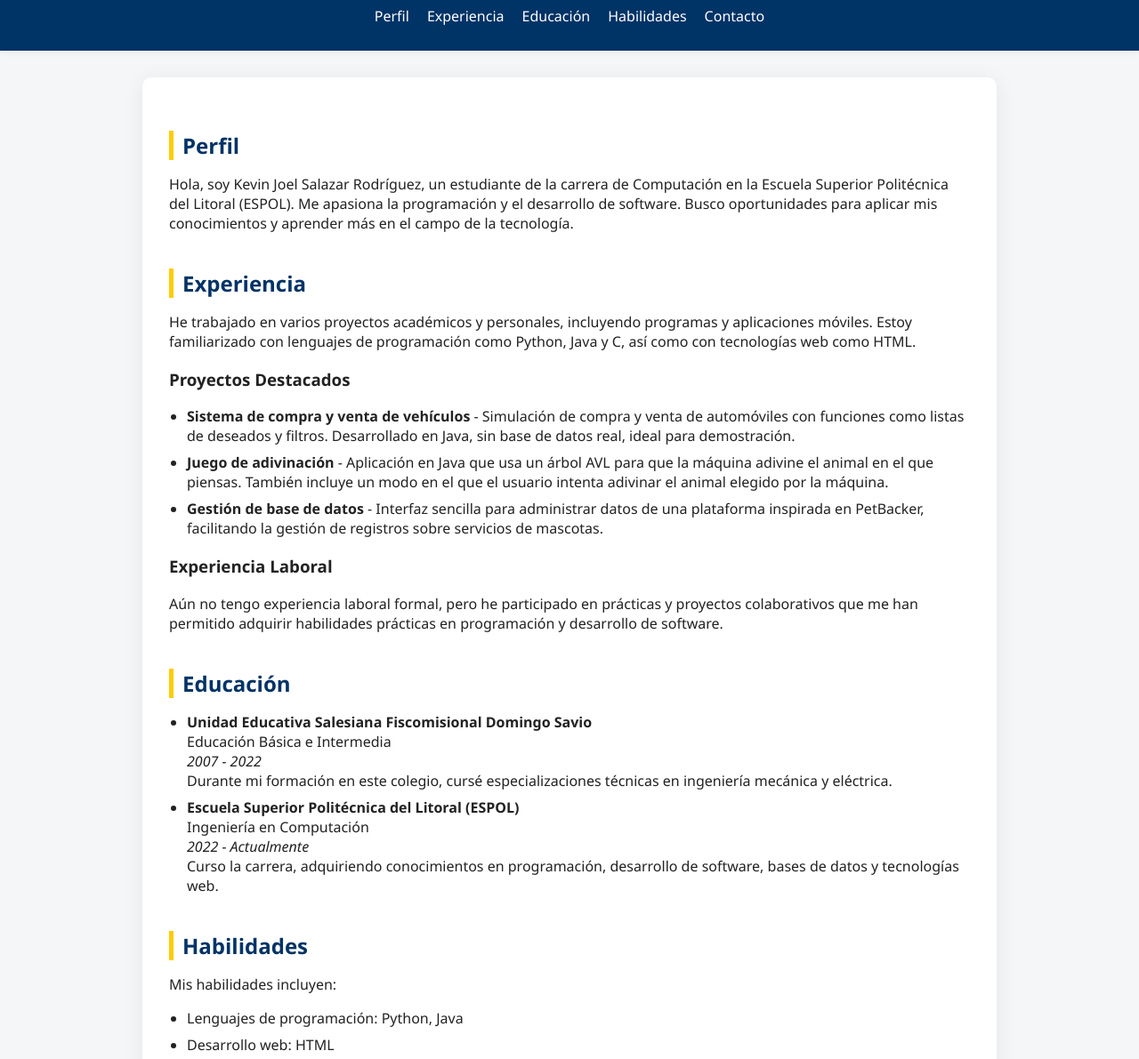
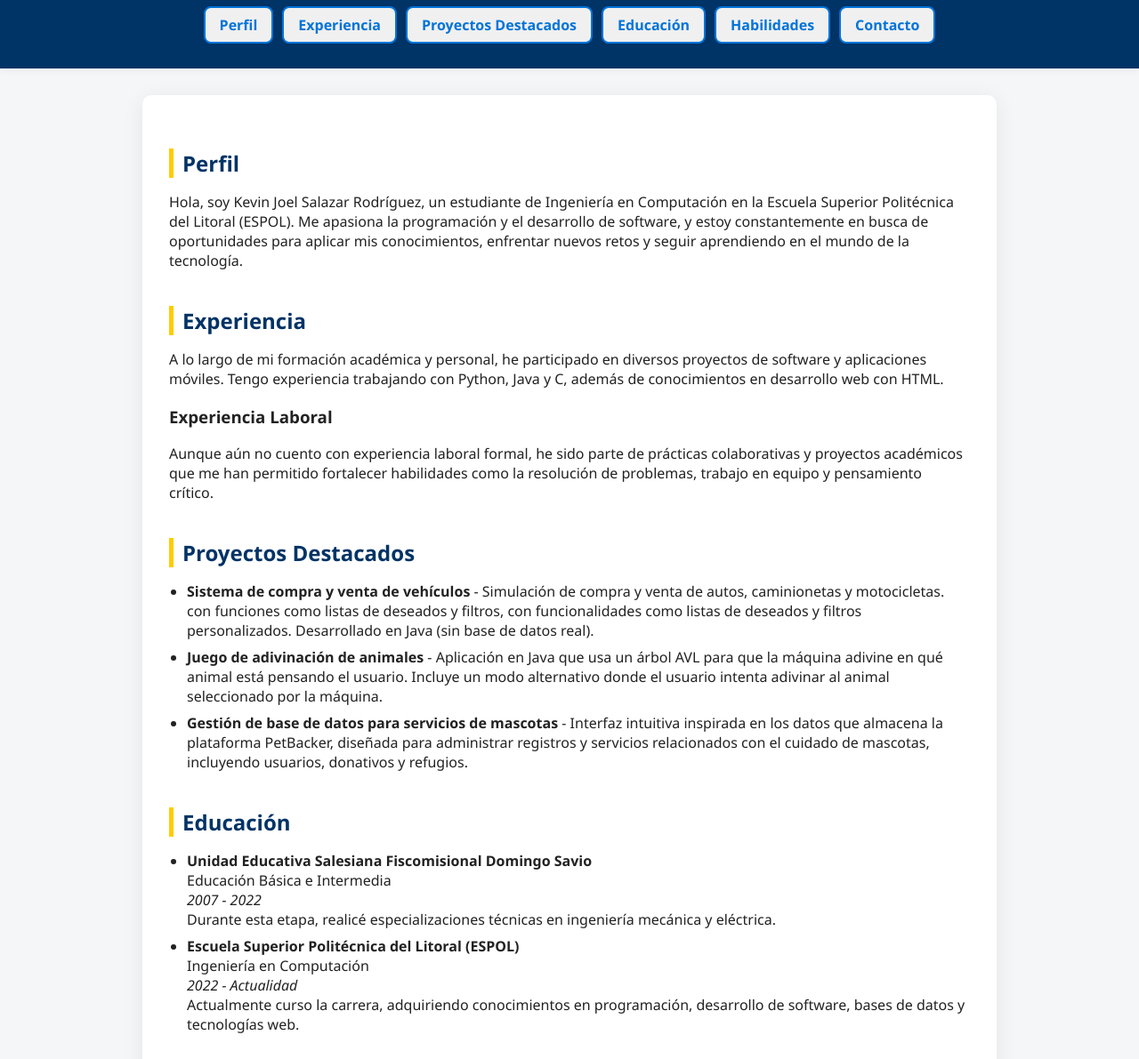
Before and after one commit to KevinJSalazar/curriculum, a plain HTML site: page index.html in a window 1280 px wide. Shown: the part 81-1272 px from the top of the page at 89% size. Drawn offline with Linux system fonts and the light colour scheme.

Commit message:
Mejora en la redacción del curriculum. Y modificación en los vínculos de navegación.

```diff
--- a/index.html
+++ b/index.html
@@ -16,6 +16,7 @@
             <ul>
                 <li><a href="#perfil">Perfil</a></li>
                 <li><a href="#experiencia">Experiencia</a></li>
+                <li><a href="#proyectos">Proyectos Destacados</a></li>
                 <li><a href="#educacion">Educación</a></li>
                 <li><a href="#habilidades">Habilidades</a></li>
                 <li><a href="#contacto">Contacto</a></li>
@@ -25,19 +26,21 @@
     <main>
         <section id="perfil">
             <h2>Perfil</h2>
-            <p>Hola, soy Kevin Joel Salazar Rodríguez, un estudiante de la carrera de Computación en la Escuela Superior Politécnica del Litoral (ESPOL). Me apasiona la programación y el desarrollo de software. Busco oportunidades para aplicar mis conocimientos y aprender más en el campo de la tecnología.</p>
+            <p>Hola, soy Kevin Joel Salazar Rodríguez, un estudiante de Ingeniería en Computación en la Escuela Superior Politécnica del Litoral (ESPOL). Me apasiona la programación y el desarrollo de software, y estoy constantemente en busca de oportunidades para aplicar mis conocimientos, enfrentar nuevos retos y seguir aprendiendo en el mundo de la tecnología.</p>
         </section>
         <section id="experiencia">
             <h2>Experiencia</h2>
-            <p>He trabajado en varios proyectos académicos y personales, incluyendo programas y aplicaciones móviles. Estoy familiarizado con lenguajes de programación como Python, Java y C, así como con tecnologías web como HTML.</p>
-            <h3>Proyectos Destacados</h3>
+            <p>A lo largo de mi formación académica y personal, he participado en diversos proyectos de software y aplicaciones móviles. Tengo experiencia trabajando con Python, Java y C, además de conocimientos en desarrollo web con HTML.</p>
+            <h3>Experiencia Laboral</h3>
+            <p>Aunque aún no cuento con experiencia laboral formal, he sido parte de prácticas colaborativas y proyectos académicos que me han permitido fortalecer habilidades como la resolución de problemas, trabajo en equipo y pensamiento crítico.</p>
+        </section>
+        <section id="proyectos">
+            <h2>Proyectos Destacados</h2>
             <ul>
-                <li><strong>Sistema de compra y venta de vehículos</strong> - Simulación de compra y venta de automóviles con funciones como listas de deseados y filtros. Desarrollado en Java, sin base de datos real, ideal para demostración.</li>
-                <li><strong>Juego de adivinación</strong> - Aplicación en Java que usa un árbol AVL para que la máquina adivine el animal en el que piensas. También incluye un modo en el que el usuario intenta adivinar el animal elegido por la máquina.</li>
-                <li><strong>Gestión de base de datos</strong> - Interfaz sencilla para administrar datos de una plataforma inspirada en PetBacker, facilitando la gestión de registros sobre servicios de mascotas.</li>
+                <li><strong>Sistema de compra y venta de vehículos</strong> - Simulación de compra y venta de autos, caminionetas y motocicletas. con funciones como listas de deseados y filtros, con funcionalidades como listas de deseados y filtros personalizados. Desarrollado en Java (sin base de datos real).</li>
+                <li><strong>Juego de adivinación de animales</strong> - Aplicación en Java que usa un árbol AVL para que la máquina adivine en qué animal está pensando el usuario. Incluye un modo alternativo donde el usuario intenta adivinar al animal seleccionado por la máquina.</li>
+                <li><strong>Gestión de base de datos para servicios de mascotas</strong> - Interfaz intuitiva inspirada en los datos que almacena la plataforma PetBacker, diseñada para administrar registros y servicios relacionados con el cuidado de mascotas, incluyendo usuarios, donativos y refugios.</li>
             </ul>
-            <h3>Experiencia Laboral</h3>
-            <p>Aún no tengo experiencia laboral formal, pero he participado en prácticas y proyectos colaborativos que me han permitido adquirir habilidades prácticas en programación y desarrollo de software.</p>
         </section>
         <section id="educacion">
             <h2>Educación</h2>
@@ -46,19 +49,18 @@
                     <strong>Unidad Educativa Salesiana Fiscomisional Domingo Savio</strong><br>
                     Educación Básica e Intermedia<br>
                     <em>2007 - 2022</em><br>
-                    Durante mi formación en este colegio, cursé especializaciones técnicas en ingeniería mecánica y eléctrica.
+                    Durante esta etapa, realicé especializaciones técnicas en ingeniería mecánica y eléctrica.
                 </li>
                 <li>
                     <strong>Escuela Superior Politécnica del Litoral (ESPOL)</strong><br>
                     Ingeniería en Computación<br>
-                    <em>2022 - Actualmente</em><br>
-                    Curso la carrera, adquiriendo conocimientos en programación, desarrollo de software, bases de datos y tecnologías web.
+                    <em>2022 - Actualidad</em><br>
+                    Actualmente curso la carrera, adquiriendo conocimientos en programación, desarrollo de software, bases de datos y tecnologías web.
                 </li>
             </ul>
         </section>
         <section id="habilidades">
             <h2>Habilidades</h2>
-            <p>Mis habilidades incluyen:</p>
             <ul>
                 <li>Lenguajes de programación: Python, Java</li>
                 <li>Desarrollo web: HTML</li>
@@ -66,14 +68,10 @@
                 <li>Control de versiones: Git</li>
                 <li>Trabajo en equipo y colaboración</li>
                 <li>Resolución de problemas y pensamiento crítico</li>
-                <li>Comunicación efectiva</li>
                 <li>Aprendizaje rápido y adaptabilidad</li>
                 <li>Creatividad e innovación</li>
                 <li>Gestión del tiempo y organización</li>
                 <li>Conocimientos básicos de diseño gráfico</li>
-                <li>Conocimientos en desarrollo de aplicaciones móviles</li>
-                <li>Conocimientos en ciberseguridad y protección de datos</li>
-                <li>Conocimientos en análisis de datos y visualización</li>
             </ul>
         </section>
         <section id="contacto">
--- a/styles.css
+++ b/styles.css
@@ -24,8 +24,29 @@ nav ul {
     list-style: none;
     padding: 0;
     margin: 0;
-    display: inline-flex;
-    gap: 20px;
+    display: flex;
+    gap: 10px;
+    justify-content: center;
+}
+
+nav ul li {
+    background: #f0f0f0;
+    border: 2px solid #0074d9;
+    border-radius: 8px;
+    padding: 8px 16px;
+    transition: background 0.2s, border-color 0.2s;
+}
+
+nav ul li:hover {
+    background: #e0eaff;
+    border-color: #005fa3;
+}
+
+nav ul li a {
+    text-decoration: none;
+    color: #0074d9;
+    font-weight: bold;
+    display: block;
 }
 
 nav a {
```
